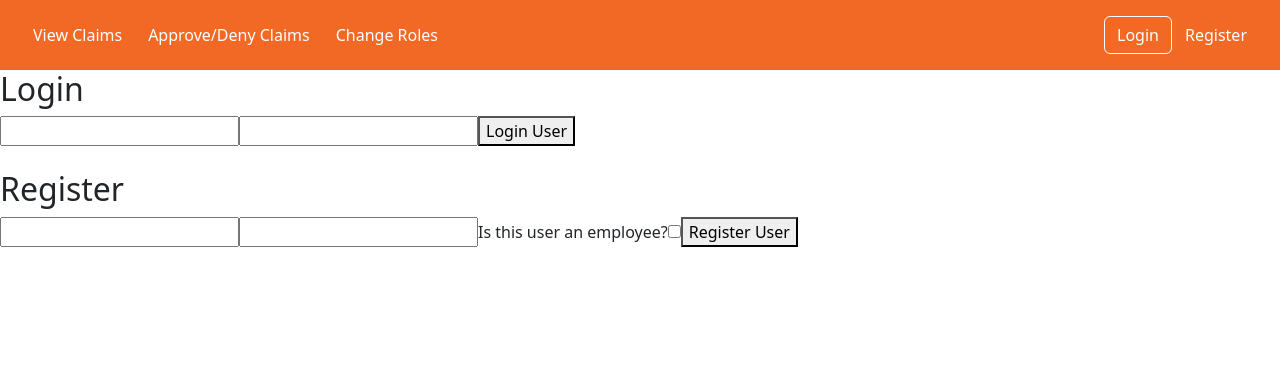
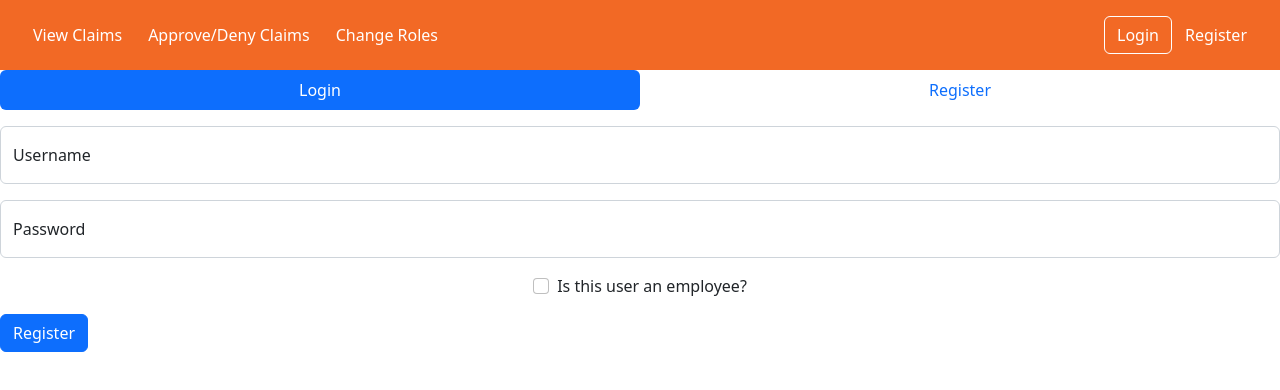
Before and after one commit to ebrezine/AngularProj, an Angular app: page /login in a window 1280 px wide. Shown: the top 390 px of the page. Built offline with nearby package versions, Linux system fonts and the light colour scheme.

Commit message:
Add styles to login/register form

```diff
--- a/src/app/components/login-register/login-register.component.html
+++ b/src/app/components/login-register/login-register.component.html
@@ -1,31 +1,128 @@
-<h2>Login</h2>
-<input type="text" [(ngModel)]="loginUsername" />
+<!-- Pills navs -->
+<ul class="nav nav-pills nav-justified mb-3" id="ex1" role="tablist">
+  <li class="nav-item" role="presentation">
+    <a
+      class="nav-link"
+      id="tab-login"
+      data-mdb-toggle="pill"
+      href="#pills-login"
+      role="tab"
+      aria-controls="pills-login"
+      routerLink="/login"
+      routerLinkActive="active"
+      >Login</a
+    >
+  </li>
+  <li class="nav-item" role="presentation">
+    <a
+      class="nav-link"
+      id="tab-register"
+      data-mdb-toggle="pill"
+      role="tab"
+      aria-controls="pills-register"
+      routerLink="/register"
+      routerLinkActive="active"
+      >Register</a
+    >
+  </li>
+</ul>
+
+<div class="tab-content">
+  <!-- Login Content -->
+  <div
+    class="tab-pane fade"
+    id="pills-login"
+    role="tabpanel"
+    aria-labelledby="tab-login"
+  >
+    <form (ngSubmit)="login()">
+      <!-- Email input -->
+      <div class="form-floating mb-3">
+        <input
+          type="text"
+          name="username"
+          id="login-username"
+          [(ngModel)]="loginUsername"
+          class="form-control"
+          placeholder="Username"
+        />
+        <label for="login-username">Username</label>
+      </div>
+
+      <!-- Password input -->
+      <div class="form-floating mb-3">
         <input
           type="password"
           name="password"
           id="login-password"
           [(ngModel)]="loginPassword"
+          class="form-control"
+          placeholder="Password"
         />
-<button (click)="login()">Login User</button>
+        <label for="login-password">Password</label>
+      </div>
+
+      <!-- Submit button -->
+      <button class="btn btn-primary mb-3">Sign in</button>
+
+      <!-- Success/Error Message -->
       <h3 *ngIf="loginResult">{{ loginResult }}</h3>
+    </form>
+  </div>
 
-<br />
-<br />
+  <!-- Register Content -->
+  <div
+    class="tab-pane fade show active"
+    id="pills-register"
+    role="tabpanel"
+    aria-labelledby="tab-register"
+  >
+    <form (ngSubmit)="register()">
+      <!-- Username input -->
+      <div class="form-floating mb-3">
+        <input
+          type="text"
+          name="username"
+          id="register-username"
+          [(ngModel)]="registerUsername"
+          class="form-control"
+          placeholder="Username"
+        />
+        <label for="register-username">Username</label>
+      </div>
 
-<h2>Register</h2>
-<input type="text" [(ngModel)]="registerUsername" />
+      <!-- Password input -->
+      <div class="form-floating mb-3">
         <input
           type="password"
           name="password"
           id="register-password"
           [(ngModel)]="registerPassword"
+          class="form-control"
+          placeholder="Password"
         />
-<label for="isWorker">Is this user an employee?</label>
+        <label for="register-password">Password</label>
+      </div>
+
+      <!-- Checkbox -->
+      <div class="form-check d-flex justify-content-center mb-3">
         <input
           type="checkbox"
           name="isWorker"
           id="isWorker"
           [(ngModel)]="registerIsWorker"
+          class="form-check-input me-2"
         />
-<button (click)="register()">Register User</button>
+        <label for="isWorker" class="form-check-label"
+          >Is this user an employee?</label
+        >
+      </div>
+
+      <!-- Register button -->
+      <button class="btn btn-primary btn-block mb-3">Register</button>
+
+      <!-- Success/Error message -->
       <h3 *ngIf="registerResult">{{ registerResult }}</h3>
+    </form>
+  </div>
+</div>
```
Lines whose indentation alone changed are shown as unchanged.
